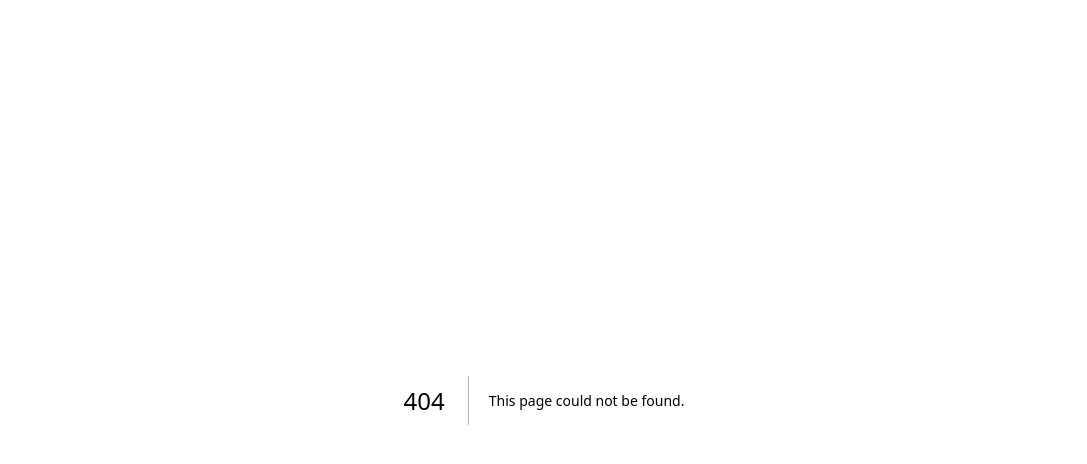
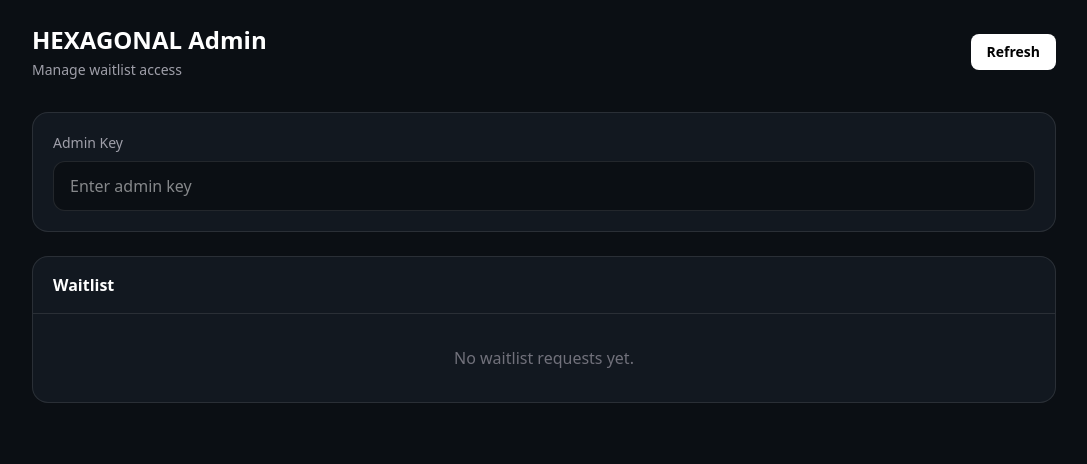
Before and after one commit to Zecoarish/dex-hexagonal, a Next.js app: page /admin in a window 1280 px wide. Before the commit this address had no page. Shown: the top 464 px of the page, without its empty margins (96-1183 px from the left). Built offline with nearby package versions, Linux system fonts and the light colour scheme.

Commit message:
Add AdminPage for managing waitlist users

```diff
--- /dev/null
+++ b/app/admin/page.tsx
@@ -0,0 +1,172 @@
+"use client";
+
+import { useEffect, useState } from "react";
+
+type WaitlistUser = {
+  id: number;
+  email: string;
+  status: string;
+  created_at: string;
+};
+
+export default function AdminPage() {
+  const [users, setUsers] = useState<WaitlistUser[]>([]);
+  const [key, setKey] = useState("");
+  const [loading, setLoading] = useState(false);
+  const [error, setError] = useState("");
+
+  async function loadWaitlist() {
+    if (!key) return;
+
+    setLoading(true);
+    setError("");
+
+    try {
+      const res = await fetch(
+        "/api/admin/waitlist",
+        {
+          headers: {
+            "x-admin-key": key,
+          },
+          cache: "no-store",
+        }
+      );
+
+      const data = await res.json();
+
+      if (!res.ok) {
+        throw new Error(
+          data.error || "Failed to load waitlist."
+        );
+      }
+
+      setUsers(data.data || []);
+    } catch (err) {
+      setError(
+        err instanceof Error
+          ? err.message
+          : "Something went wrong."
+      );
+    } finally {
+      setLoading(false);
+    }
+  }
+
+  useEffect(() => {
+    const saved =
+      sessionStorage.getItem(
+        "hexagonal_admin_key"
+      );
+
+    if (saved) {
+      setKey(saved);
+    }
+  }, []);
+
+  useEffect(() => {
+    if (key) {
+      sessionStorage.setItem(
+        "hexagonal_admin_key",
+        key
+      );
+
+      void loadWaitlist();
+    }
+  }, [key]);
+
+  return (
+    <main className="min-h-screen bg-[#0B0F14] text-white p-6">
+      <div className="max-w-5xl mx-auto">
+
+        <div className="flex items-center justify-between mb-8">
+          <div>
+            <h1 className="text-2xl font-bold">
+              HEXAGONAL Admin
+            </h1>
+
+            <p className="text-sm text-zinc-400 mt-1">
+              Manage waitlist access
+            </p>
+          </div>
+
+          <button
+            onClick={loadWaitlist}
+            disabled={loading}
+            className="px-4 py-2 rounded-lg bg-white text-black text-sm font-semibold disabled:opacity-50"
+          >
+            {loading ? "Loading..." : "Refresh"}
+          </button>
+        </div>
+
+        <div className="bg-[#121820] border border-white/10 rounded-2xl p-5 mb-6">
+          <label className="block text-sm text-zinc-400 mb-2">
+            Admin Key
+          </label>
+
+          <input
+            type="password"
+            value={key}
+            onChange={(e) =>
+              setKey(e.target.value)
+            }
+            placeholder="Enter admin key"
+            className="w-full bg-[#0B0F14] border border-white/10 rounded-xl px-4 py-3 outline-none focus:border-blue-500"
+          />
+        </div>
+
+        {error && (
+          <div className="mb-6 bg-red-500/10 border border-red-500/20 text-red-400 rounded-xl p-4 text-sm">
+            {error}
+          </div>
+        )}
+
+        <div className="bg-[#121820] border border-white/10 rounded-2xl overflow-hidden">
+
+          <div className="px-5 py-4 border-b border-white/10">
+            <h2 className="font-semibold">
+              Waitlist
+            </h2>
+          </div>
+
+          {users.length === 0 ? (
+            <div className="p-8 text-center text-zinc-500">
+              No waitlist requests yet.
+            </div>
+          ) : (
+            <div className="divide-y divide-white/5">
+              {users.map((user) => (
+                <div
+                  key={user.id}
+                  className="p-5 flex items-center justify-between gap-4"
+                >
+                  <div>
+                    <p className="font-medium">
+                      {user.email}
+                    </p>
+
+                    <p className="text-xs text-zinc-500 mt-1">
+                      {user.created_at}
+                    </p>
+                  </div>
+
+                  <span
+                    className={`text-xs px-3 py-1 rounded-full ${
+                      user.status === "approved"
+                        ? "bg-green-500/10 text-green-400"
+                        : user.status === "rejected"
+                        ? "bg-red-500/10 text-red-400"
+                        : "bg-yellow-500/10 text-yellow-400"
+                    }`}
+                  >
+                    {user.status.toUpperCase()}
+                  </span>
+                </div>
+              ))}
+            </div>
+          )}
+
+        </div>
+      </div>
+    </main>
+  );
+      }
```
